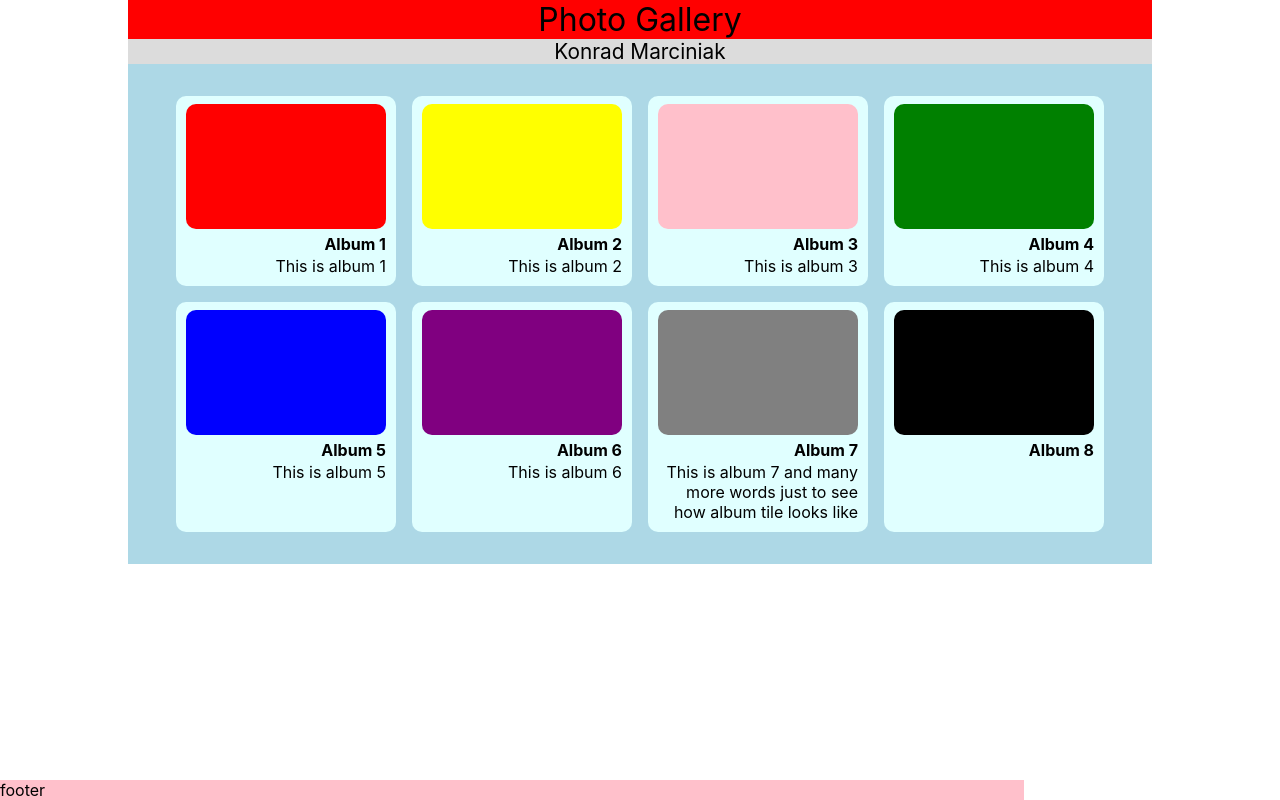
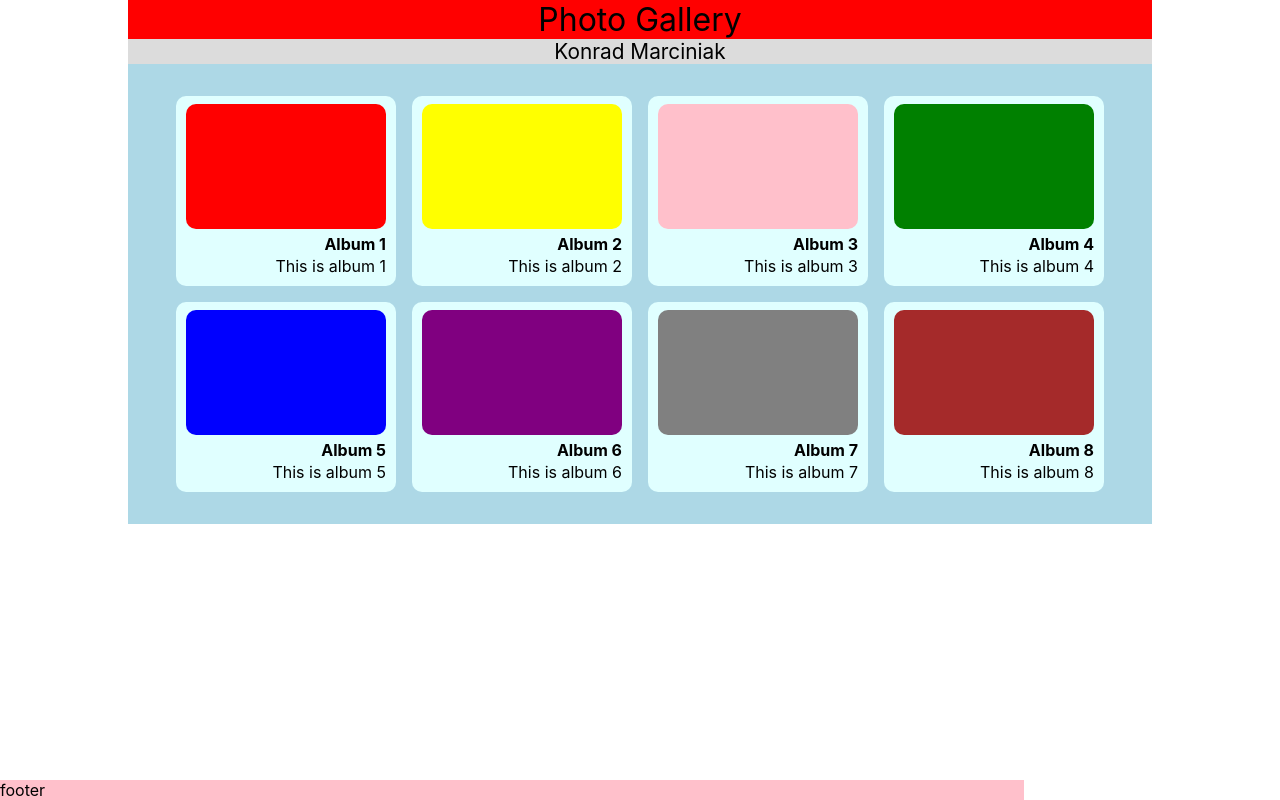
Before and after one commit to frameiteasy/simple-photo-gallery, a React (Create React App) app: page / in a window 1280 px wide. Built offline with nearby package versions, Linux system fonts and the light colour scheme.

Commit message:
albums as props for Albums

```diff
--- a/src/App.tsx
+++ b/src/App.tsx
@@ -1,18 +1,25 @@
-import { useState } from 'react';
+import { useEffect, useState } from 'react';
 import { Route, Routes } from 'react-router-dom';
 import './App.css';
 import { Albums } from './components/Albums/Albums';
 import { Gallery } from './components/Gallery/Gallery';
 import { AppContext, AppDataType } from './AppContext';
+import albumsData from './data/albums.json';
 
-const initAppData = (): AppDataType => ({
-  albums: [
-    { title: 'Album 1', date: 'ala ma kota', description: 'album testowy' },
-  ],
-});
+const initAppData = (): Array<Album> => {
+  const albums = albumsData;
+  return albums
+};
 
 function App() {
-  const [context, setContext] = useState<AppDataType>(initAppData());
+  console.log('App');
+  const [context, setContext] = useState<AppDataType>({});
+
+  const albums: Array<Album> = albumsData;
+
+  useEffect(() => {
+    setContext({albums: initAppData()});
+  }, []);
 
   return (
     <AppContext.Provider value={{ context, setContext }}>
@@ -23,8 +30,8 @@ function App() {
         </header>
         <div id="app_content">
           <Routes>
-            <Route path="/" element={<Albums />}></Route>
-            <Route path="/albums" element={<Albums />}></Route>
+            <Route path="/" element={<Albums albums={albums}/>}></Route>
+            <Route path="/albums" element={<Albums albums={albums}/>}></Route>
             <Route path="/gallery/:albumName" element={<Gallery />}></Route>
           </Routes>
         </div>
--- a/src/components/Albums/Albums.tsx
+++ b/src/components/Albums/Albums.tsx
@@ -9,53 +9,28 @@ import { useAlbums } from './useAlbums';
     read a list of albums from the server and save in the context
 */
 
-export const Albums = () => {
-  const { openGallery } = useAlbums();
+type AlbumsProps = {
+  albums: Album[];
+};
+
+export const Albums = (props: AlbumsProps) => {
+  const { openGallery, createKey } = useAlbums();
+  const { albums } = props;
+
+  const albumTiles = albums.map((item, index) => {
+    return (
+      <AlbumTile
+        key={createKey(index, item.title)}
+        title={item.title}
+        description={item.description}
+        cover={item.cover}
+        openGallery={openGallery}/>
+    )
+  })
+
   return (
     <div id="albums_collection">
-      <AlbumTile
-        title="Album 1"
-        description="This is album 1"
-        cover="red"
-        openGallery={openGallery}
-      />
-      <AlbumTile
-        title="Album 2"
-        cover="yellow"
-        description="This is album 2"
-        openGallery={openGallery}
-      />
-      <AlbumTile
-        title="Album 3"
-        cover="pink"
-        description="This is album 3"
-        openGallery={openGallery}
-      />
-      <AlbumTile
-        title="Album 4"
-        description="This is album 4"
-        cover="green"
-        openGallery={openGallery}
-      />
-      <AlbumTile
-        title="Album 5"
-        description="This is album 5"
-        cover="blue"
-        openGallery={openGallery}
-      />
-      <AlbumTile
-        title="Album 6"
-        description="This is album 6"
-        cover="purple"
-        openGallery={openGallery}
-      />
-      <AlbumTile
-        title="Album 7"
-        description="This is album 7 and many more words just to see how album tile looks like"
-        cover="grey"
-        openGallery={openGallery}
-      />
-      <AlbumTile title="Album 8" cover="black" openGallery={openGallery} />
+      {albumTiles}
     </div>
   );
 };
--- a/src/components/Albums/useAlbums.tsx
+++ b/src/components/Albums/useAlbums.tsx
@@ -1,5 +1,6 @@
 type ReturnUseAlbumsType = {
   openGallery: (galleryName: string) => void;
+  createKey: (index: number, title: string) => string;
 };
 
 export const useAlbums = (): ReturnUseAlbumsType => {
@@ -7,7 +8,12 @@ export const useAlbums = (): ReturnUseAlbumsType => {
     console.log('open gallery ', galleryName);
   };
 
+  const createKey = (index: number, title: string): string => {
+    return index + title.replace(/\s+/g, '');
+  }
+
   return {
     openGallery,
+    createKey
   };
 };
--- a/src/components/Gallery/Gallery.tsx
+++ b/src/components/Gallery/Gallery.tsx
@@ -13,8 +13,8 @@ export const Gallery = () => {
   const { openSliderView } = useGallery();
   const { context, setContext } = useAppContext();
 
-  console.log('context', context);
-  console.log('setContext', setContext);
+  // console.log('context', context);
+  // console.log('setContext', setContext);
 
   return (
     <div id="gallery">
--- /dev/null
+++ b/src/data/albums.json
@@ -0,0 +1,58 @@
+[
+    {
+        "id": 1,
+        "title": "Album 1",
+        "date": "date 1",
+        "description": "This is album 1",
+        "cover": "red"
+    },
+    {
+        "id": 2,
+        "title": "Album 2",
+        "date": "date 2",
+        "description": "This is album 2",
+        "cover": "yellow"
+    },
+    {
+        "id": 3,
+        "title": "Album 3",
+        "date": "date 3",
+        "description": "This is album 3",
+        "cover": "pink"
+    },
+    {
+        "id": 4,
+        "title": "Album 4",
+        "date": "date 4",
+        "description": "This is album 4",
+        "cover": "green"
+    },
+    {
+        "id": 5,
+        "title": "Album 5",
+        "date": "date 5",
+        "description": "This is album 5",
+        "cover": "blue"
+    },
+    {
+        "id": 6,
+        "title": "Album 6",
+        "date": "date 6",
+        "description": "This is album 6",
+        "cover": "purple"
+    },
+    {
+        "id": 7,
+        "title": "Album 7",
+        "date": "date 7",
+        "description": "This is album 7",
+        "cover": "grey"
+    },
+    {
+        "id": 8,
+        "title": "Album 8",
+        "date": "date 8",
+        "description": "This is album 8",
+        "cover": "brown"
+    }
+]
--- a/src/types/global.d.ts
+++ b/src/types/global.d.ts
@@ -5,14 +5,16 @@ declare global {
     title: string;
     date: string;
     description: string;
-    url_mini: string;
-    url_big: string;
+    file?: string;
+    url_mini?: string;
+    url_big?: string;
   };
 
   type Album = {
     title: string;
     date: string;
     description: string;
+    cover?: string;
     photos?: Photo[];
   };
 }
```
Also changed, not shown: src/components/GalleryViewer/GalleryViewer.tsx (added, +18 -0 lines), src/components/GalleryViewer/useGalleryViewer.tsx (added, +13 -0 lines), src/data/photos.json (added, +108 -0 lines), src/components/GalleryViewer/GalleryViewer.css (added).
